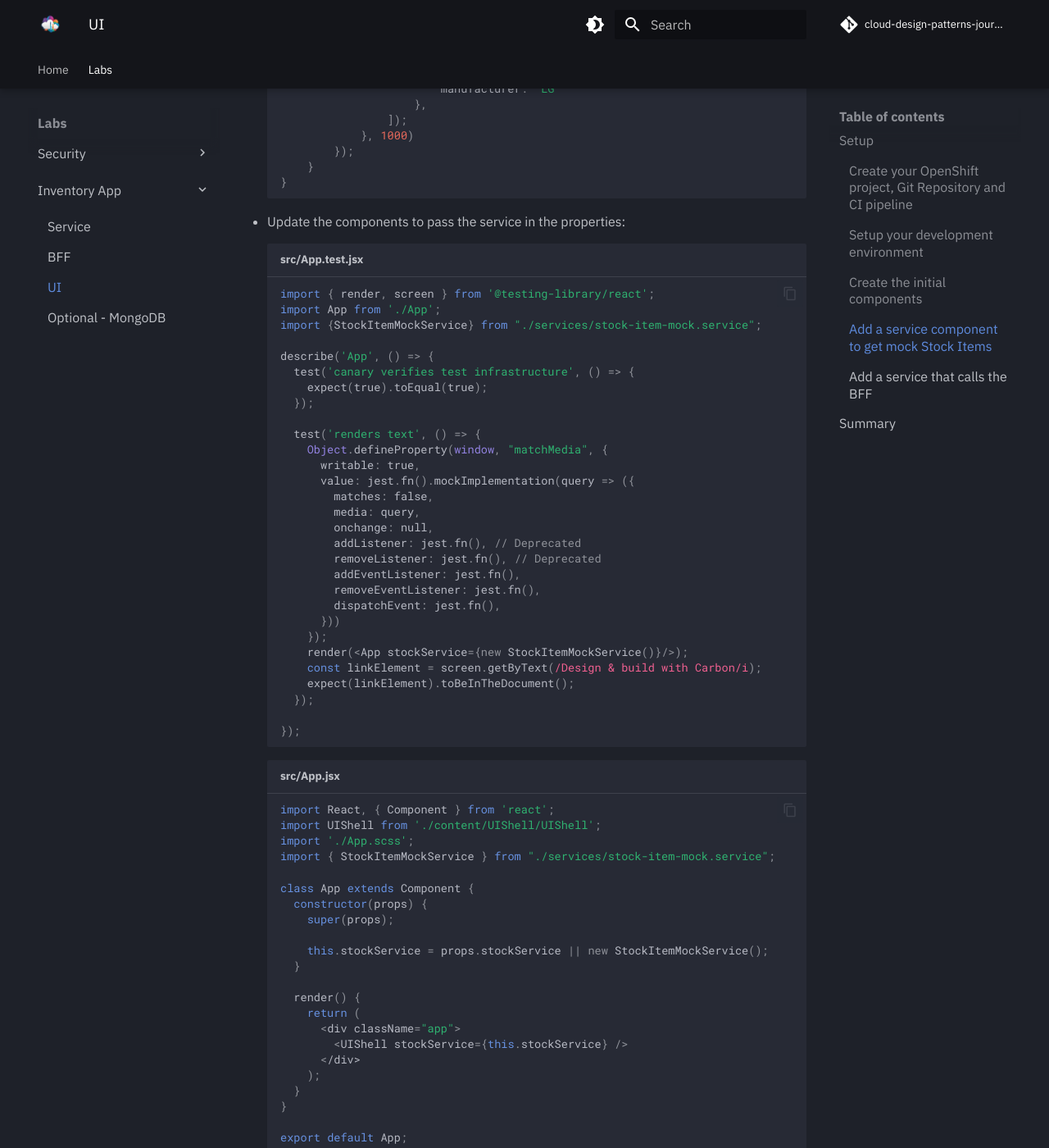
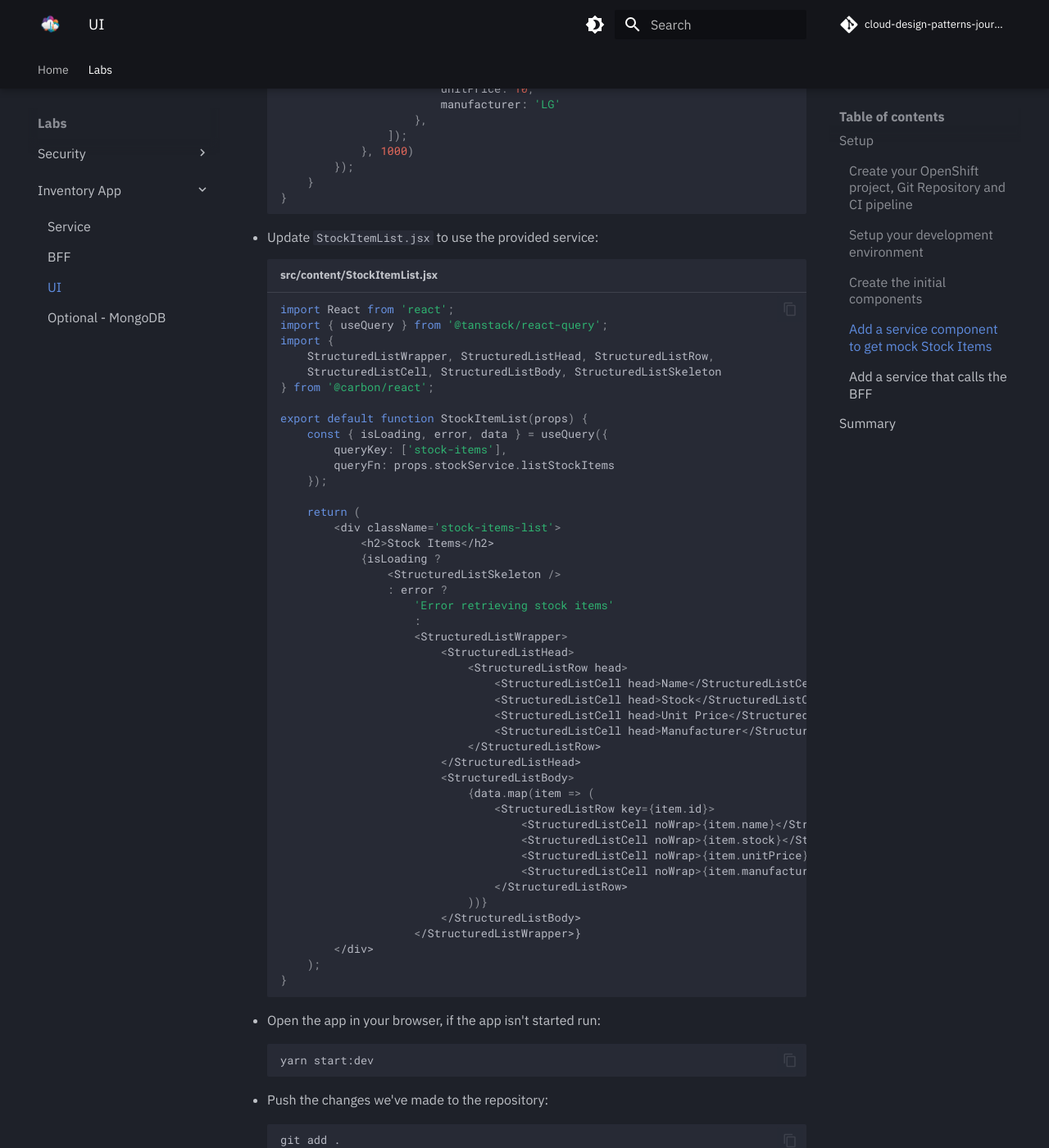
Before and after one commit to cloud-design-patterns-journey/docs, an MkDocs documentation site: the page built from docs/labs/inventory-app/inventory-ui/index.md, in a window 1280 px wide and 1400 px high, scrolled down 6262 px. Shown: the whole window at 82% size. Built offline with MkDocs 1.6.1 and Material for MkDocs 9.7.7, drawn with Linux system fonts in a browser that asks for light colours; comment, search, counter and statistics services are not loaded; some of the changed text lies outside the part shown.

Commit message:
Inventory updates
Signed-off-by: Noé Samaille <noe.samaille@ibm.com>

````diff
--- a/docs/labs/inventory-app/inventory-ui/index.md
+++ b/docs/labs/inventory-app/inventory-ui/index.md
@@ -253,75 +254,6 @@
     }
     ```
 
-- Update the components to pass the service in the properties:
-
-    ```javascript title="src/App.test.jsx"
-    import { render, screen } from '@testing-library/react';
-    import App from './App';
-    import {StockItemMockService} from "./services/stock-item-mock.service";
-
-    describe('App', () => {
-      test('canary verifies test infrastructure', () => {
-        expect(true).toEqual(true);
-      });
-
-      test('renders text', () => {
-        Object.defineProperty(window, "matchMedia", {
-          writable: true,
-          value: jest.fn().mockImplementation(query => ({
-            matches: false,
-            media: query,
-            onchange: null,
-            addListener: jest.fn(), // Deprecated
-            removeListener: jest.fn(), // Deprecated
-            addEventListener: jest.fn(),
-            removeEventListener: jest.fn(),
-            dispatchEvent: jest.fn(),
-          }))
-        });
-        render(<App stockService={new StockItemMockService()}/>);
-        const linkElement = screen.getByText(/Design & build with Carbon/i);
-        expect(linkElement).toBeInTheDocument();
-      });
-
-    });
-    ```
-
-    ```javascript title="src/App.jsx"
-    import React, { Component } from 'react';
-    import UIShell from './content/UIShell/UIShell';
-    import './App.scss';
-    import { StockItemMockService } from "./services/stock-item-mock.service";
-
-    class App extends Component {
-      constructor(props) {
-        super(props);
-
-        this.stockService = props.stockService || new StockItemMockService();
-      }
-
-      render() {
-        return (
-          <div className="app">
-            <UIShell stockService={this.stockService} />
-          </div>
-        );
-      }
-    }
-
-    export default App;
-    ```
-
-    ```javascript title="src/content/UIShell/UIShell.jsx"
-    ...
-    <Routes>
-        <Route path="/" element={<LandingPage />} />
-        <Route path="/inventory/items" element={<StockItemList stockService={this.props.stockService} />} />
-        <Route path="*" element={<NotFound />} />
-    </Routes>
-    ...
-    ```
-
 - Update `StockItemList.jsx` to use the provided service:
 
     ```javascript title="src/content/StockItemList.jsx"
@@ -333,7 +265,10 @@
     } from '@carbon/react';
 
     export default function StockItemList(props) {
-        const { isLoading, error, data } = useQuery(['stock-items'], props.stockService.listStockItems);
+        const { isLoading, error, data } = useQuery({
+            queryKey: ['stock-items'],
+            queryFn: props.stockService.listStockItems
+        });
 
         return (
             <div className='stock-items-list'>
@@ -342,27 +277,27 @@
                     <StructuredListSkeleton />
                     : error ?
                         'Error retrieving stock items'
-                    :
-                    <StructuredListWrapper>
-                    <StructuredListHead>
-                        <StructuredListRow head>
-                            <StructuredListCell head>Name</StructuredListCell>
-                            <StructuredListCell head>Stock</StructuredListCell>
-                            <StructuredListCell head>Unit Price</StructuredListCell>
-                            <StructuredListCell head>Manufacturer</StructuredListCell>
-                        </StructuredListRow>
-                    </StructuredListHead>
-                    <StructuredListBody>
-                        {data.map(item => (
-                            <StructuredListRow key={item.id}>
-                                <StructuredListCell noWrap>{item.name}</StructuredListCell>
-                                <StructuredListCell noWrap>{item.stock}</StructuredListCell>
-                                <StructuredListCell noWrap>{item.unitPrice}</StructuredListCell>
-                                <StructuredListCell noWrap>{item.manufacturer}</StructuredListCell>
-                            </StructuredListRow>
-                        ))}
-                    </StructuredListBody>
-                </StructuredListWrapper>}
+                        :
+                        <StructuredListWrapper>
+                            <StructuredListHead>
+                                <StructuredListRow head>
+                                    <StructuredListCell head>Name</StructuredListCell>
+                                    <StructuredListCell head>Stock</StructuredListCell>
+                                    <StructuredListCell head>Unit Price</StructuredListCell>
+                                    <StructuredListCell head>Manufacturer</StructuredListCell>
+                                </StructuredListRow>
+                            </StructuredListHead>
+                            <StructuredListBody>
+                                {data.map(item => (
+                                    <StructuredListRow key={item.id}>
+                                        <StructuredListCell noWrap>{item.name}</StructuredListCell>
+                                        <StructuredListCell noWrap>{item.stock}</StructuredListCell>
+                                        <StructuredListCell noWrap>{item.unitPrice}</StructuredListCell>
+                                        <StructuredListCell noWrap>{item.manufacturer}</StructuredListCell>
+                                    </StructuredListRow>
+                                ))}
+                            </StructuredListBody>
+                        </StructuredListWrapper>}
             </div>
         );
     }
@@ -404,27 +339,27 @@
     app.use(express.static(path.join(__dirname, '../build')));
 
     app.use(
-    '/api',
-    createProxyMiddleware({
-        target: process.env.API_HOST ?? 'http://example.com',
-        changeOrigin: true,
-        pathRewrite: {
-        '^/api': '/'
-        },
-    })
+        '/api',
+        createProxyMiddleware({
+            target: process.env.API_HOST ?? 'http://example.com',
+            changeOrigin: true,
+            pathRewrite: {
+                '^/api': '/'
+            },
+        })
     );
 
     app.get('/health', function (req, res) {
-    res.json({ status: 'UP' });
+        res.json({ status: 'UP' });
     });
 
     app.get('/*', function (req, res) {
-    res.sendFile(path.join(__dirname, '../build', 'index.html'));
+        res.sendFile(path.join(__dirname, '../build', 'index.html'));
     });
 
     const port = process.env.PORT ?? 3000;
     app.listen(port, function () {
-    console.info(`Server listening on http://localhost:${port}`);
+        console.info(`Server listening on http://localhost:${port}`);
     });
     ```
 
````
Also changed, not shown: other parts of docs/labs/inventory-app/inventory-ui/index.md (+1 -0 lines), docs/labs/inventory-app/inventory-bff/index.md (+2 -6 lines).
